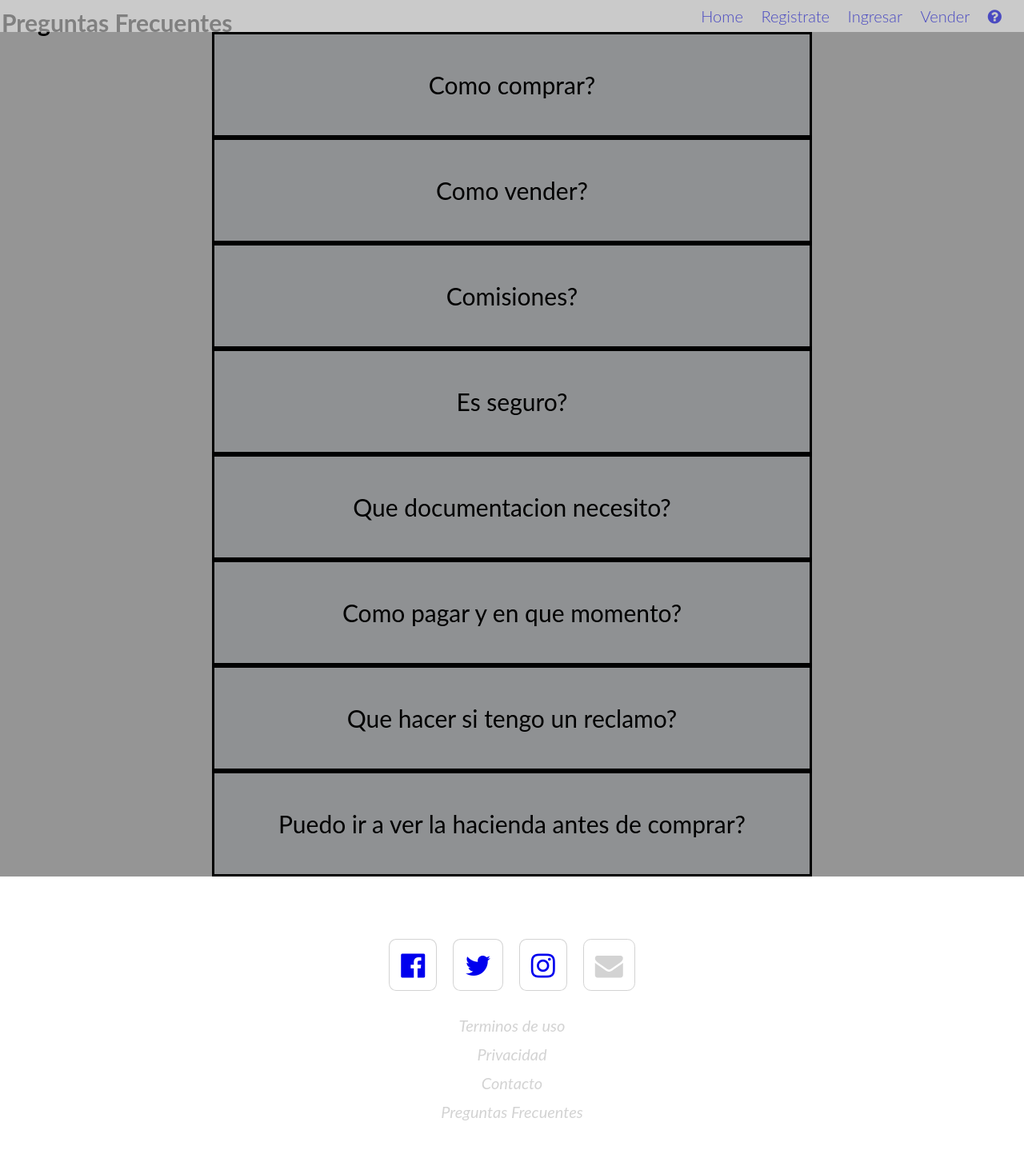
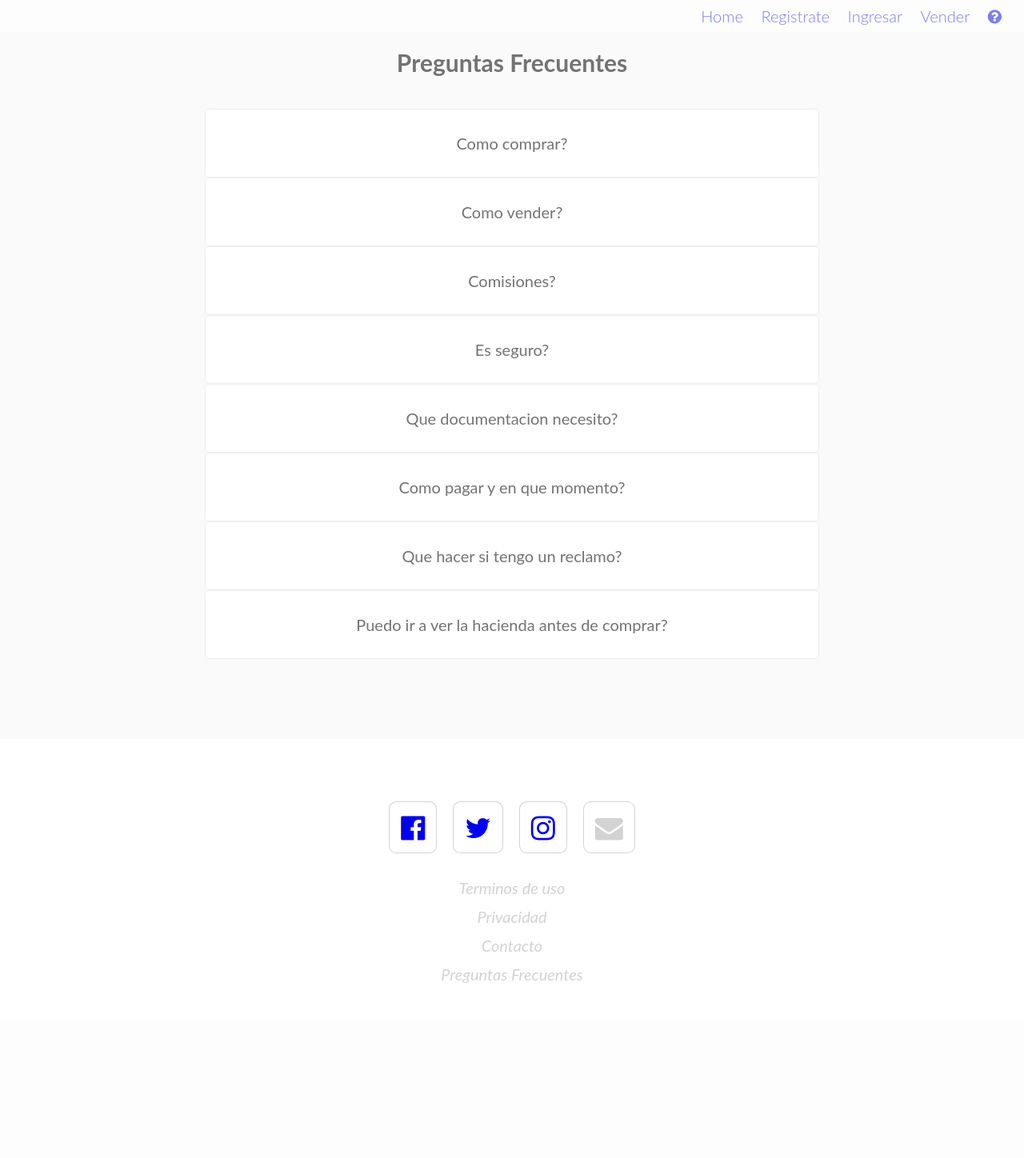
Before and after one commit to jjdebuchy/MuuSimple, a PHP site: page /FAQ.html in a window 1280 px wide. Shown: the whole page at 80% size. After the commit the page ends 1229 px from the top, so only its background shows below. Run offline with PHP 8.4, Linux system fonts and the light colour scheme.

Commit message:
modifique el css de las faqs

```diff
--- a/FAQ.html
+++ b/FAQ.html
@@ -8,11 +8,11 @@
 
     <script>
     function SINO(id) {
-   var elElemento=document.getElementById(id);
-   if(elElemento.style.display == 'block') {
-      elElemento.style.display = 'none';
+     var elemento=document.getElementById(id);
+     if(elemento.style.display == 'block') {
+        elemento.style.display = 'none';
      } else {
-      elElemento.style.display = 'block';
+        elemento.style.display = 'block';
      }
   }
   </script>
@@ -44,43 +44,59 @@
       <ul class="listaFAQ">
 
       <li onclick=SINO("divTexto1")> Como comprar?</li>
-      <div id="divTexto1" style="display:none" >
+      <div id="divTexto1">
+        <p>
           Lorem ipsum dolor sit amet, consectetur adipisicing elit, sed do eiusmod tempor incididunt ut labore et dolore magna aliqua. Ut enim ad minim veniam, quis nostrud exercitation ullamco laboris nisi ut aliquip ex ea commodo consequat. Duis aute irure dolor in reprehenderit in voluptate velit esse cillum dolore eu fugiat nulla pariatur. Excepteur sint occaecat cupidatat non proident, sunt in culpa qui officia deserunt mollit anim id est laborum.
+        </p>
       </div>
 
       <li onclick=SINO("divTexto2")>Como vender?</li>
-        <div id="divTexto2" style="display:none" >
+      <div id="divTexto2">
+        <p>
           Lorem ipsum dolor sit amet, consectetur adipisicing elit, sed do eiusmod tempor incididunt ut labore et dolore magna aliqua. Ut enim ad minim veniam, quis nostrud exercitation ullamco laboris nisi ut aliquip ex ea commodo consequat. Duis aute irure dolor in reprehenderit in voluptate velit esse cillum dolore eu fugiat nulla pariatur. Excepteur sint occaecat cupidatat non proident, sunt in culpa qui officia deserunt mollit anim id est laborum.
+        </p>
       </div>
 
       <li onclick=SINO("divTexto3")>Comisiones?</li>
-        <div id="divTexto3" style="display:none">
+      <div id="divTexto3">
+        <p>
           Lorem ipsum dolor sit amet, consectetur adipisicing elit, sed do eiusmod tempor incididunt ut labore et dolore magna aliqua. Ut enim ad minim veniam, quis nostrud exercitation ullamco laboris nisi ut aliquip ex ea commodo consequat. Duis aute irure dolor in reprehenderit in voluptate velit esse cillum dolore eu fugiat nulla pariatur. Excepteur sint occaecat cupidatat non proident, sunt in culpa qui officia deserunt mollit anim id est laborum.
+        </p>
       </div>
 
       <li onclick=SINO("divTexto4")>Es seguro?</li>
-        <div id="divTexto4" style="display:none">
+      <div id="divTexto4">
+        <p>
           Lorem ipsum dolor sit amet, consectetur adipisicing elit, sed do eiusmod tempor incididunt ut labore et dolore magna aliqua. Ut enim ad minim veniam, quis nostrud exercitation ullamco laboris nisi ut aliquip ex ea commodo consequat. Duis aute irure dolor in reprehenderit in voluptate velit esse cillum dolore eu fugiat nulla pariatur. Excepteur sint occaecat cupidatat non proident, sunt in culpa qui officia deserunt mollit anim id est laborum.
+        </p>
       </div>
 
       <li onclick=SINO("divTexto5")>Que documentacion necesito?</li>
-        <div id="divTexto5" style="display:none">
+      <div id="divTexto5">
+        <p>
           Lorem ipsum dolor sit amet, consectetur adipisicing elit, sed do eiusmod tempor incididunt ut labore et dolore magna aliqua. Ut enim ad minim veniam, quis nostrud exercitation ullamco laboris nisi ut aliquip ex ea commodo consequat. Duis aute irure dolor in reprehenderit in voluptate velit esse cillum dolore eu fugiat nulla pariatur. Excepteur sint occaecat cupidatat non proident, sunt in culpa qui officia deserunt mollit anim id est laborum.
+        </p>
       </div>
 
       <li onclick=SINO("divTexto6")>Como pagar y en que momento?</li>
-        <div id="divTexto6" style="display:none">
+      <div id="divTexto6">
+        <p>
           Lorem ipsum dolor sit amet, consectetur adipisicing elit, sed do eiusmod tempor incididunt ut labore et dolore magna aliqua. Ut enim ad minim veniam, quis nostrud exercitation ullamco laboris nisi ut aliquip ex ea commodo consequat. Duis aute irure dolor in reprehenderit in voluptate velit esse cillum dolore eu fugiat nulla pariatur. Excepteur sint occaecat cupidatat non proident, sunt in culpa qui officia deserunt mollit anim id est laborum.
+        </p>
       </div>
 
-        <li onclick=SINO("divTexto7") style="display:block">Que hacer si tengo un reclamo?</li>
-        <div id="divTexto7" style="display:none">
+        <li onclick=SINO("divTexto7")>Que hacer si tengo un reclamo?</li>
+        <div id="divTexto7">
+          <p>
             Lorem ipsum dolor sit amet, consectetur adipisicing elit, sed do eiusmod tempor incididunt ut labore et dolore magna aliqua. Ut enim ad minim veniam, quis nostrud exercitation ullamco laboris nisi ut aliquip ex ea commodo consequat. Duis aute irure dolor in reprehenderit in voluptate velit esse cillum dolore eu fugiat nulla pariatur. Excepteur sint occaecat cupidatat non proident, sunt in culpa qui officia deserunt mollit anim id est laborum.
+          </p>
         </div>
 
-        <li onclick=SINO("divTexto8") style="display:block">Puedo ir a ver la hacienda antes de comprar?</li>
-        <div id="divTexto8" style="display:none">
+        <li onclick=SINO("divTexto8")>Puedo ir a ver la hacienda antes de comprar?</li>
+        <div id="divTexto8" >
+          <p>
             Lorem ipsum dolor sit amet, consectetur adipisicing elit, sed do eiusmod tempor incididunt ut labore et dolore magna aliqua. Ut enim ad minim veniam, quis nostrud exercitation ullamco laboris nisi ut aliquip ex ea commodo consequat. Duis aute irure dolor in reprehenderit in voluptate velit esse cillum dolore eu fugiat nulla pariatur. Excepteur sint occaecat cupidatat non proident, sunt in culpa qui officia deserunt mollit anim id est laborum.
+          </p>
         </div>
       </ul>
 
--- a/css/style.css
+++ b/css/style.css
@@ -8,7 +8,7 @@ body{
   margin: 0;
   font-size: 10px;
   font-family: "Lato", Helvetica, sans-serif;
-  background-color: #959595;
+  background-color: #fafafa;
 }
 a{
   text-decoration: none;
@@ -205,44 +205,38 @@ footer a:hover {
 
 .h1FAQ {
   font-size: 3em;
-  float: left;
-  position: absolute;
-  top: 10px;
-  left: 2px;
+  margin: 2em 0 1em;
+  color: #737373;
+  text-align: center;
 }
-
-.contenedor{
-
-}
-
 .listaFAQ {
   clear:both;
-  margin-top: 4em;
-  width: 750px;
+  margin: 4em auto 10em;
+  width: 90%;
   display: block;
-  position: relative;
-  left: 50%;
-  transform: translate(-50%, 0);
-
 }
-
-.listaFAQ li {
+.listaFAQ li{
+  color: #737373;
+  cursor: pointer;
+}
+.listaFAQ li,  .listaFAQ div{
   display: block;
   padding: 1.5em;
-  font-size: 3em;
-  background-color:rgba(141, 144, 148, 0.62);
-  border: solid black 3px;
+  font-size: 2em;
+  background-color: white;
+  border:0.05em solid #edeeee;
   text-align: center;
-
+  border-radius: 0.25em;
 }
 .listaFAQ div{
-  display: block;
-  padding: 1.5em;
-  font-size: 3em;
-  background-color: rgba(141, 144, 148, 0.62);
-  border: solid black 1px;
   margin: 1em;
-
+  color: #8b8b8b;
+  display: none;
+}
+@media (min-width: 800px) {
+  .listaFAQ{
+    width:60%;
+  }
 }
 
 /*formularios*/
```
Lines whose indentation alone changed are shown as unchanged.
